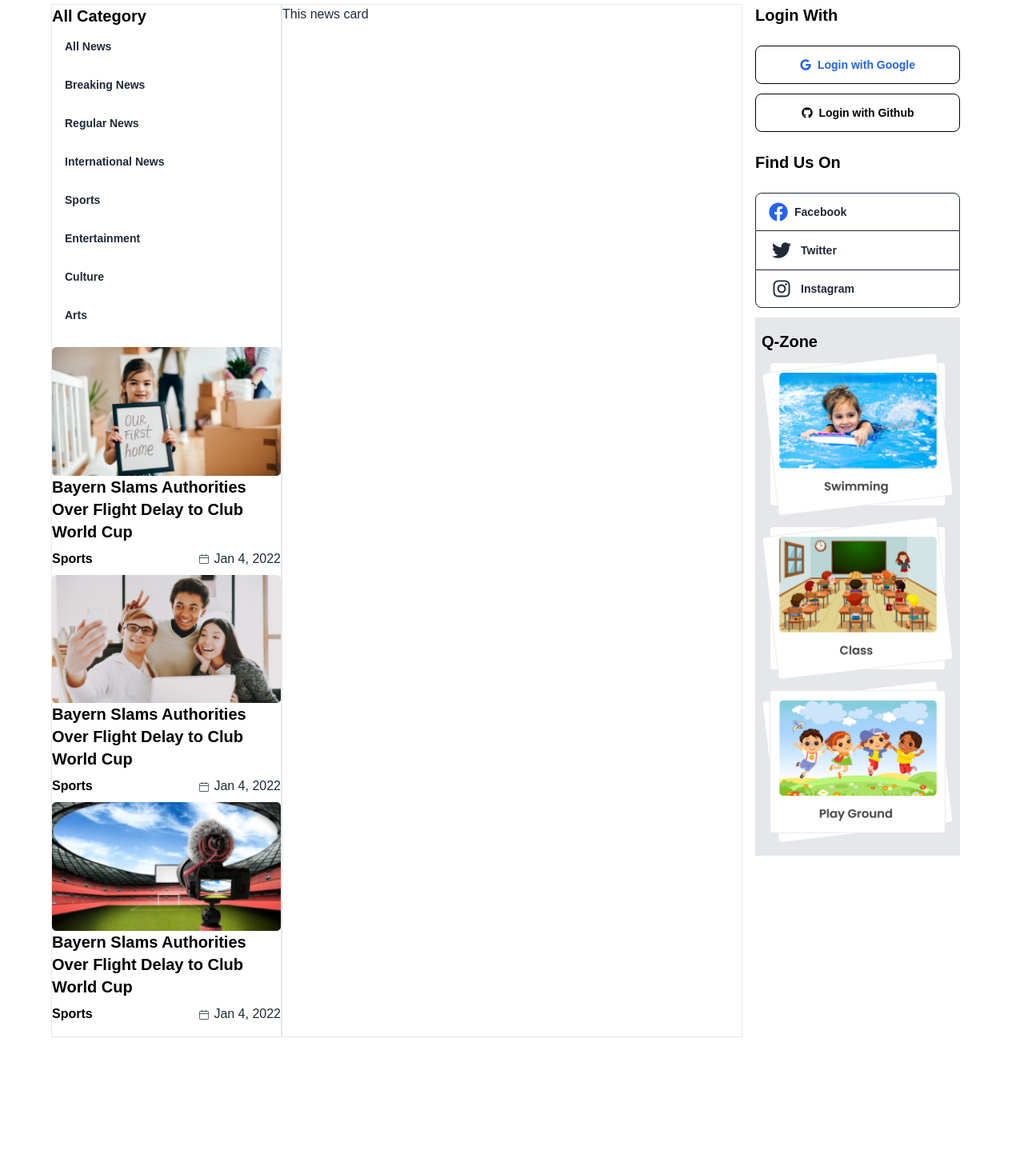
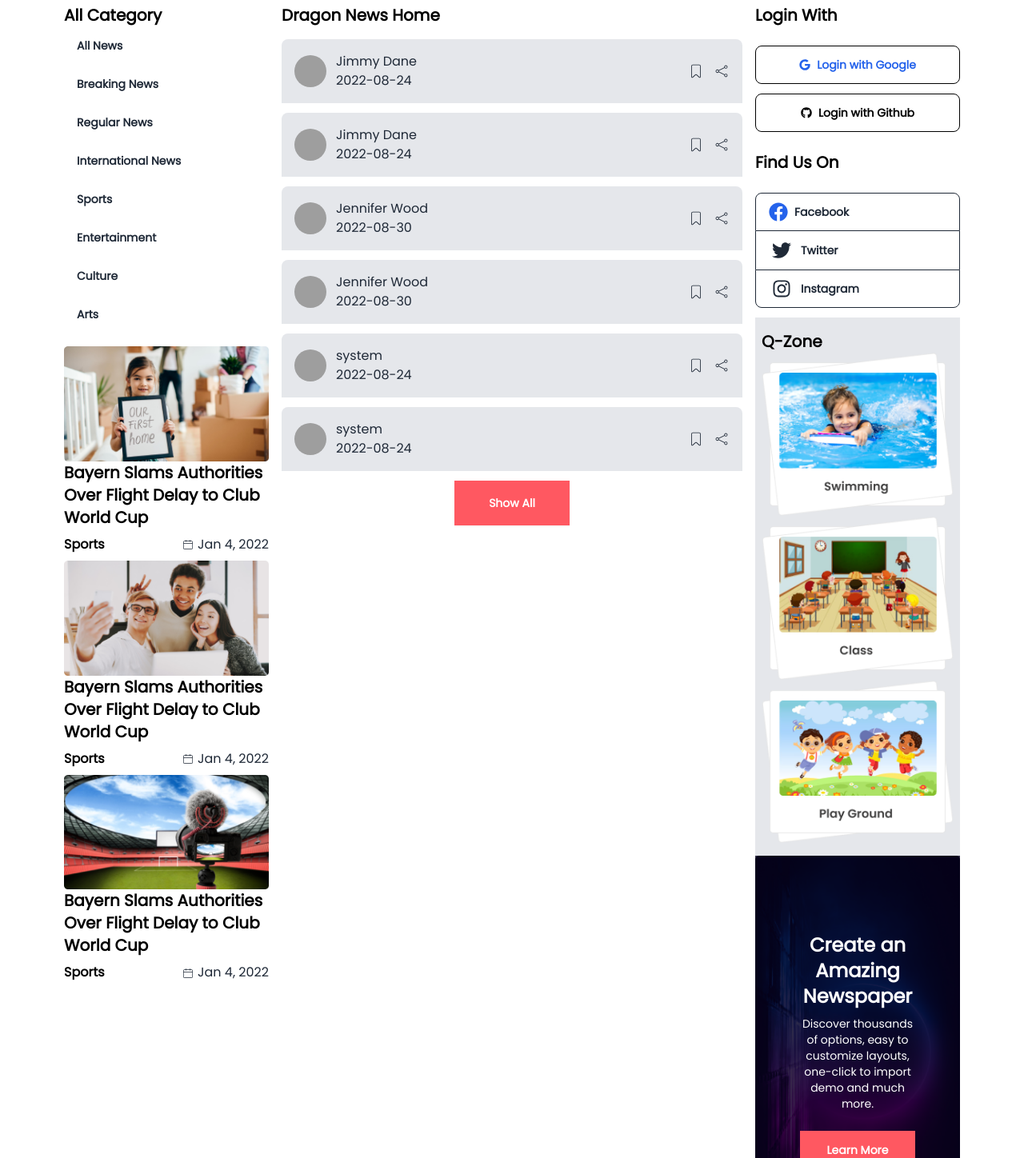
Before and after one commit to yaminhossain/dragon-news, a React (Vite) app: page / in a window 1280 px wide. Shown: the part 380-1828 px from the top of the page at 80% size. Before the commit the page ends 1677 px from the top, so only its background shows below. Built offline with nearby package versions, Linux system fonts and the light colour scheme; grey boxes are pictures that could not be loaded.

Commit message:
displaying news in a controlled way

```diff
--- a/src/index.css
+++ b/src/index.css
@@ -6,5 +6,5 @@
 *{
   margin: 0px;
   padding: 0px;
-  font-family: Arial, Helvetica, sans-serif;
+
 }
--- /dev/null
+++ b/src/loaders/newsLoader.js
@@ -0,0 +1,7 @@
+const newsLoader = async () =>{
+    const response = await fetch("../../public/data/news.json");
+    const data = await response.json();
+    return data;
+}
+
+export default newsLoader;
--- a/src/pages/Home/Home.jsx
+++ b/src/pages/Home/Home.jsx
@@ -1,10 +1,31 @@
+import { useEffect, useState } from "react";
 import Header from "../Shared/Header/Header";
 import LeftSideNav from "../Shared/LeftSideNav/LeftSideNav";
 import Navbar from "../Shared/Navbar/Navbar";
 import RightSideNav from "../Shared/RighsideNav/RightSideNav";
 import BreakingNews from "./BreakingNews/BreakingNews";
+import { useLoaderData } from "react-router-dom";
+import NewsCard from "./NewsCard/NewsCard";
 
 const Home = () => {
+  /* Fetching all news from public folder using a loader inside the loader folder*/
+
+  const allNews = useLoaderData();
+  /* As by clicking on the show all button will display all the news, so, the displayedNews array value is
+  changeable. Whenever something is changeable we need to use useState hook. Before clicking the button the app
+  will display 6 news. So the array slicing method is used in here for slicing the array*/
+  const [displayedNews, setDisplayedNews] = useState(allNews.slice(0, 6));
+
+
+  console.log("All news",allNews);
+  console.log("Displayed news",displayedNews);
+
+
+  /* Show all news */
+  const displayAllNews = () => {
+    setDisplayedNews(allNews);
+
+  };
   return (
     <div>
       <Header></Header>
@@ -12,8 +33,21 @@ const Home = () => {
       <Navbar />
       <div className="grid grid-cols-1 md:grid-cols-4 mt-14">
         <LeftSideNav></LeftSideNav>
-        <div className="col-span-2 border">
-            This news card
+        {/* All news will be displayed in here */}
+        <div className="col-span-2">
+          <h1 className="text-xl mb-4 text-black font-bold">
+            Dragon News Home
+          </h1>
+          {displayedNews.map((news) => (
+            <NewsCard key={news._id} news={news} />
+          ))}
+
+          <button
+            className="btn btn-error text-white w-36 px-3 py-5 flex-nowrap rounded-none mx-auto block h-auto"
+            onClick={displayAllNews}
+          >
+            Show All
+          </button>
         </div>
         <RightSideNav></RightSideNav>
       </div>
--- /dev/null
+++ b/src/pages/Home/NewsCard/NewsCard.jsx
@@ -0,0 +1,23 @@
+import { CiBookmark, CiShare2 } from "react-icons/ci";
+import moment from "moment";
+const NewsCard = ({ news }) => {
+  console.log("All new in news card",news);
+  const newsPublishingDate = news.author.published_date?.split(" ")[0] || moment().format("dddd, MMMM Do, YYYY");
+  return (
+    <div>
+      <div className="flex gap-3 justify-center items-center bg-gray-200 mb-3 p-4 rounded-t-lg">
+        <img src={news.author.img} className="rounded-full w-10 h-10" alt="author name" />
+        <div className="flex-grow">
+          <p>{news.author.name || "Author"} </p>
+          <p>{newsPublishingDate}</p>
+        </div>
+        <CiBookmark className="inline-block text-xl cursor-pointer "/>
+        <CiShare2 className="inline-block text-xl cursor-pointer"/>
+      </div>
+      <div></div>
+      <div></div>
+    </div>
+  );
+};
+
+export default NewsCard;
--- a/src/pages/Shared/Banner/Banner.jsx
+++ b/src/pages/Shared/Banner/Banner.jsx
@@ -1,8 +1,15 @@
-
+import background from '../../../assets/bg.png';
 
 const Banner = () => {
     return (
-        <div>
+        <div className="relative">
+            <img src={background} alt="" />
+            {/* top-1/2 left-1/2 -translate-x-1/2 -translate-y-1/2 */}
+            <div className="absolute top-1/2 left-1/2 -translate-x-1/2 -translate-y-1/2" >
+                <p className='text-center font-extrabold text-2xl text-white'>Create an Amazing Newspaper</p>
+                <p className='text-center text-sm mt-2 mb-6 text-white'>Discover thousands of options, easy to customize layouts, one-click to import demo and much more.</p>
+                <button className='btn btn-error rounded-none w-36 px-3 py-5 text-white flex-nowrap'>Learn More</button>
+            </div>
 
         </div>
     );
--- a/src/pages/Shared/LeftSideNav/LeftSideNav.jsx
+++ b/src/pages/Shared/LeftSideNav/LeftSideNav.jsx
@@ -12,9 +12,8 @@ const LeftSideNav = () => {
       .then((res) => res.json())
       .then((data) => setCategories(data));
   }, []);
-  console.log(catagories);
   return (
-    <div className="border">
+    <div className="px-4">
       <h1 className="text-black text-xl font-bold">All Category</h1>
       {catagories.map((category) => (
         <Link key={category.id} to={`/${category.id}`}>
--- a/src/pages/Shared/RighSideNav/RightSideNav.jsx
+++ b/src/pages/Shared/RighSideNav/RightSideNav.jsx
@@ -8,6 +8,7 @@ import {
 import qSwimming from "../../../assets/qZone1.png";
 import qClass from "../../../assets/qZone2.png";
 import qPalyGround from "../../../assets/qZone3.png";
+import Banner from "../Banner/Banner";
 
 
 const RightSideNav = () => {
@@ -42,6 +43,7 @@ const RightSideNav = () => {
         <img src={qClass} alt="" />
         <img src={qPalyGround} alt="" />
       </div>
+      <Banner></Banner>
     </div>
   );
 };
--- a/src/routes/Routes.jsx
+++ b/src/routes/Routes.jsx
@@ -4,6 +4,8 @@ import Home from "../pages/Home/Home";
 import About from "../pages/About/About";
 import Career from "../pages/Career/Career";
 import Login from "../pages/Login/Login";
+import newsLoader from "../loaders/newsloader";
+
 
 const router = createBrowserRouter(
     [
@@ -13,7 +15,8 @@ const router = createBrowserRouter(
             children:[
                 {
                     path:"/",
-                    element:<Home></Home>
+                    element:<Home></Home>,
+                    loader:newsLoader,
                 },
                 {
                     path:"/about",
```
